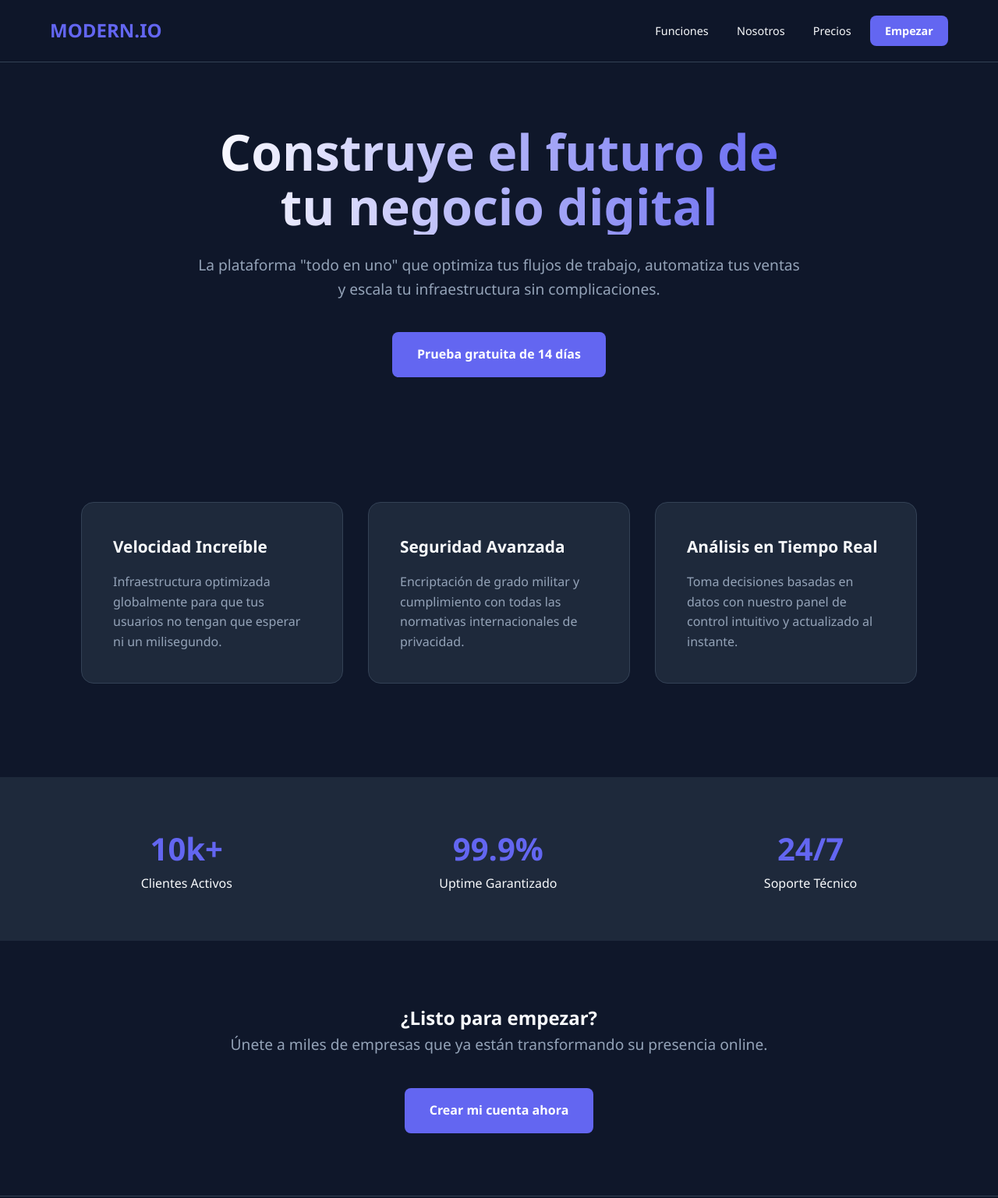
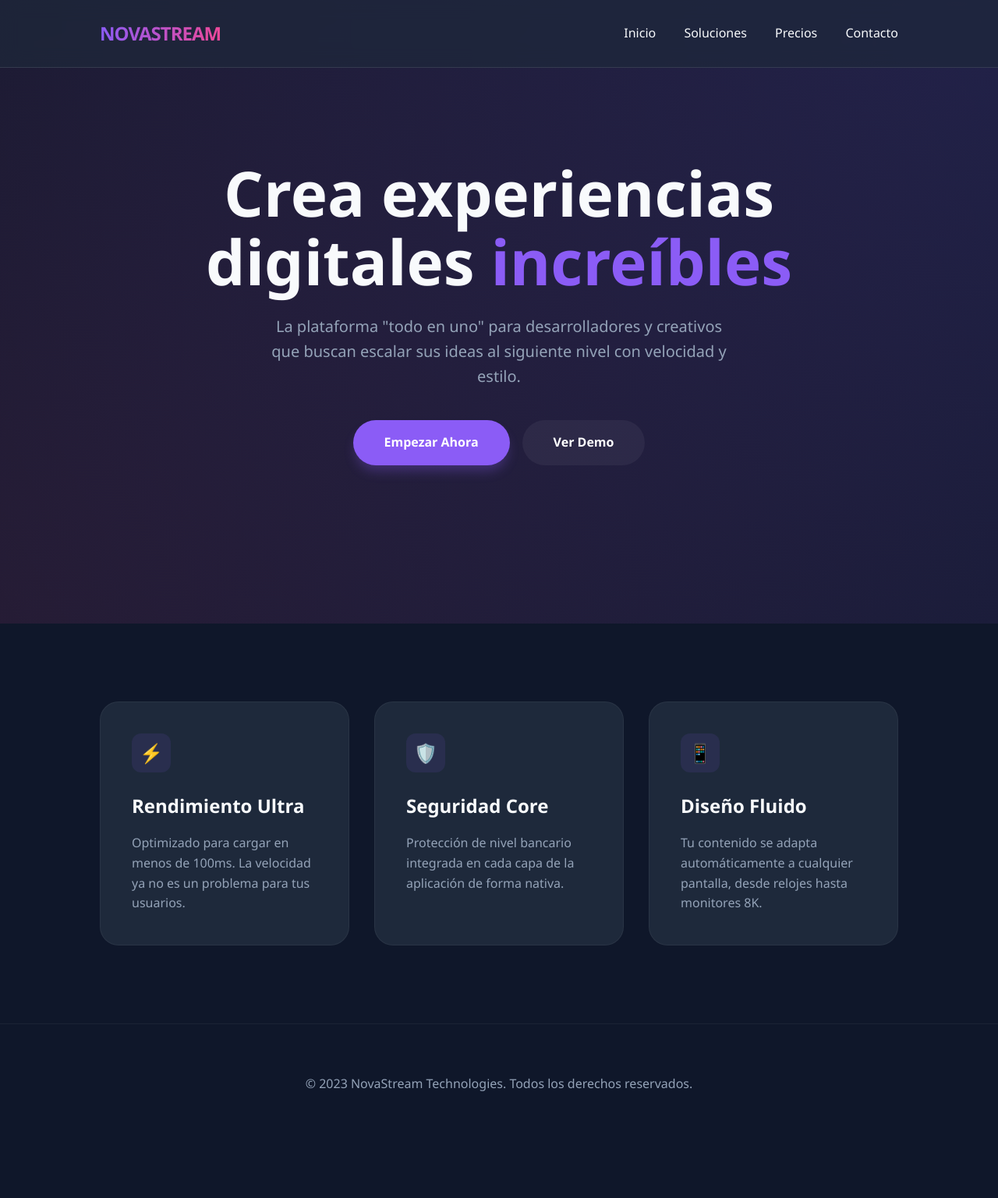
Before and after one commit to jesuismarioedit/prueba-ia, a plain HTML site: page index.html in a window 1280 px wide. Shown: the top 1537 px of the page at 78% size. After the commit the page ends 1467 px from the top, so only its background shows below. Drawn offline with Linux system fonts and the light colour scheme.

Commit message:
Página actualizada automáticamente desde n8n

```diff
--- a/index.html
+++ b/index.html
@@ -3,16 +3,16 @@
 <head>
     <meta charset="UTF-8">
     <meta name="viewport" content="width=device-width, initial-scale=1.0">
-    <title>SaaS Pro - Landing Page</title>
+    <title>NovaStream - El futuro de la tecnología</title>
     <style>
         :root {
-            --bg-color: #0f172a;
+            --primary: #8b5cf6;
+            --primary-hover: #7c3aed;
+            --bg: #0f172a;
             --card-bg: #1e293b;
             --text-main: #f8fafc;
             --text-muted: #94a3b8;
-            --accent: #6366f1;
-            --accent-hover: #4f46e5;
-            --border: #334155;
+            --glass: rgba(30, 41, 59, 0.7);
         }
 
         * {
@@ -23,144 +23,151 @@
         }
 
         body {
-            background-color: var(--bg-color);
+            background-color: var(--bg);
             color: var(--text-main);
             line-height: 1.6;
             overflow-x: hidden;
         }
 
         header {
-            height: 80px;
+            position: fixed;
+            top: 0;
+            width: 100%;
+            padding: 1.5rem 10%;
             display: flex;
+            justify-content: space-between;
             align-items: center;
-            justify-content: space-between;
-            padding: 0 5%;
-            position: fixed;
-            width: 100%;
-            top: 0;
-            background: rgba(15, 23, 42, 0.9);
-            backdrop-filter: blur(10px);
+            background: var(--glass);
+            backdrop-filter: blur(12px);
             z-index: 1000;
-            border-bottom: 1px solid var(--border);
+            border-bottom: 1px solid rgba(255, 255, 255, 0.1);
         }
 
         .logo {
             font-size: 1.5rem;
-            font-weight: 700;
-            color: var(--accent);
-            text-decoration: none;
+            font-weight: 800;
+            background: linear-gradient(90deg, #8b5cf6, #ec4899);
+            -webkit-background-clip: text;
+            -webkit-text-fill-color: transparent;
+            letter-spacing: -1px;
         }
 
         nav a {
             color: var(--text-main);
             text-decoration: none;
             margin-left: 2rem;
-            font-size: 0.9rem;
+            font-weight: 500;
             transition: color 0.3s;
         }
 
         nav a:hover {
-            color: var(--accent);
+            color: var(--primary);
         }
 
         .hero {
-            padding: 160px 5% 80px;
+            height: 100vh;
+            display: flex;
+            flex-direction: column;
+            justify-content: center;
+            align-items: center;
             text-align: center;
-            max-width: 900px;
-            margin: 0 auto;
+            padding: 0 1rem;
+            background: radial-gradient(circle at top right, rgba(139, 92, 246, 0.15), transparent),
+                        radial-gradient(circle at bottom left, rgba(236, 72, 153, 0.1), transparent);
         }
 
         .hero h1 {
-            font-size: clamp(2.5rem, 8vw, 4rem);
+            font-size: clamp(2.5rem, 8vw, 5rem);
             line-height: 1.1;
             margin-bottom: 1.5rem;
-            background: linear-gradient(to right, #fff, #6366f1);
-            -webkit-background-clip: text;
-            -webkit-text-fill-color: transparent;
+            max-width: 900px;
+            font-weight: 800;
         }
 
         .hero p {
-            font-size: 1.2rem;
+            font-size: 1.25rem;
             color: var(--text-muted);
+            max-width: 600px;
             margin-bottom: 2.5rem;
         }
 
-        .cta-button {
-            background-color: var(--accent);
-            color: white;
-            padding: 1rem 2rem;
-            border-radius: 8px;
+        .btn {
+            padding: 1rem 2.5rem;
+            border-radius: 50px;
+            font-weight: 600;
             text-decoration: none;
-            font-weight: 600;
-            transition: transform 0.2s, background 0.3s;
-            display: inline-block;
+            transition: transform 0.2s, box-shadow 0.2s;
+            cursor: pointer;
+            border: none;
         }
 
-        .cta-button:hover {
-            background-color: var(--accent-hover);
+        .btn-primary {
+            background: var(--primary);
+            color: white;
+            box-shadow: 0 10px 15px -3px rgba(139, 92, 246, 0.3);
+        }
+
+        .btn-primary:hover {
             transform: translateY(-2px);
+            background: var(--primary-hover);
+            box-shadow: 0 20px 25px -5px rgba(139, 92, 246, 0.4);
         }
 
         .features {
-            padding: 80px 5%;
+            padding: 100px 10%;
             display: grid;
             grid-template-columns: repeat(auto-fit, minmax(300px, 1fr));
             gap: 2rem;
-            max-width: 1200px;
-            margin: 0 auto;
         }
 
         .card {
             background: var(--card-bg);
             padding: 2.5rem;
-            border-radius: 16px;
-            border: 1px solid var(--border);
-            transition: border-color 0.3s;
+            border-radius: 24px;
+            border: 1px solid rgba(255, 255, 255, 0.05);
+            transition: transform 0.3s;
         }
 
         .card:hover {
-            border-color: var(--accent);
+            transform: translateY(-10px);
+            border-color: var(--primary);
+        }
+
+        .card-icon {
+            width: 50px;
+            height: 50px;
+            background: rgba(139, 92, 246, 0.1);
+            border-radius: 12px;
+            display: flex;
+            align-items: center;
+            justify-content: center;
+            margin-bottom: 1.5rem;
+            color: var(--primary);
+            font-size: 1.5rem;
         }
 
         .card h3 {
             margin-bottom: 1rem;
-            font-size: 1.3rem;
+            font-size: 1.5rem;
         }
 
         .card p {
             color: var(--text-muted);
         }
 
-        .stats {
-            background: #1e293b;
-            padding: 60px 5%;
-            margin-top: 40px;
-            display: flex;
-            justify-content: space-around;
-            flex-wrap: wrap;
-            gap: 2rem;
+        footer {
+            padding: 4rem 10%;
             text-align: center;
-        }
-
-        .stat-item h2 {
-            font-size: 2.5rem;
-            color: var(--accent);
-        }
-
-        .footer {
-            padding: 40px 5%;
-            border-top: 1px solid var(--border);
-            text-align: center;
+            border-top: 1px solid rgba(255, 255, 255, 0.05);
             color: var(--text-muted);
-            font-size: 0.9rem;
         }
 
         @media (max-width: 768px) {
             nav {
                 display: none;
             }
-            .hero {
-                padding-top: 120px;
+            .hero h1 {
+                font-size: 3rem;
             }
         }
     </style>
@@ -168,60 +175,47 @@
 <body>
 
     <header>
-        <a href="#" class="logo">MODERN.IO</a>
+        <div class="logo">NOVASTREAM</div>
         <nav>
-            <a href="#features">Funciones</a>
-            <a href="#about">Nosotros</a>
-            <a href="#pricing">Precios</a>
-            <a href="#" class="cta-button" style="padding: 0.5rem 1.2rem; margin-left: 20px;">Empezar</a>
+            <a href="#">Inicio</a>
+            <a href="#features">Soluciones</a>
+            <a href="#">Precios</a>
+            <a href="#">Contacto</a>
         </nav>
     </header>
 
+    <main>
         <section class="hero">
-        <h1>Construye el futuro de tu negocio digital</h1>
-        <p>La plataforma "todo en uno" que optimiza tus flujos de trabajo, automatiza tus ventas y escala tu infraestructura sin complicaciones.</p>
-        <a href="#" class="cta-button">Prueba gratuita de 14 días</a>
+            <h1>Crea experiencias digitales <span style="color: var(--primary)">increíbles</span></h1>
+            <p>La plataforma "todo en uno" para desarrolladores y creativos que buscan escalar sus ideas al siguiente nivel con velocidad y estilo.</p>
+            <div style="display: flex; gap: 1rem;">
+                <a href="#" class="btn btn-primary">Empezar Ahora</a>
+                <a href="#" class="btn" style="background: rgba(255,255,255,0.05); color: white;">Ver Demo</a>
+            </div>
         </section>
 
         <section class="features" id="features">
             <div class="card">
-            <h3>Velocidad Increíble</h3>
-            <p>Infraestructura optimizada globalmente para que tus usuarios no tengan que esperar ni un milisegundo.</p>
+                <div class="card-icon">⚡</div>
+                <h3>Rendimiento Ultra</h3>
+                <p>Optimizado para cargar en menos de 100ms. La velocidad ya no es un problema para tus usuarios.</p>
             </div>
             <div class="card">
-            <h3>Seguridad Avanzada</h3>
-            <p>Encriptación de grado militar y cumplimiento con todas las normativas internacionales de privacidad.</p>
+                <div class="card-icon">🛡️</div>
+                <h3>Seguridad Core</h3>
+                <p>Protección de nivel bancario integrada en cada capa de la aplicación de forma nativa.</p>
             </div>
             <div class="card">
-            <h3>Análisis en Tiempo Real</h3>
-            <p>Toma decisiones basadas en datos con nuestro panel de control intuitivo y actualizado al instante.</p>
+                <div class="card-icon">📱</div>
+                <h3>Diseño Fluido</h3>
+                <p>Tu contenido se adapta automáticamente a cualquier pantalla, desde relojes hasta monitores 8K.</p>
             </div>
         </section>
+    </main>
 
-    <div class="stats">
-        <div class="stat-item">
-            <h2>10k+</h2>
-            <p>Clientes Activos</p>
-        </div>
-        <div class="stat-item">
-            <h2>99.9%</h2>
-            <p>Uptime Garantizado</p>
-        </div>
-        <div class="stat-item">
-            <h2>24/7</h2>
-            <p>Soporte Técnico</p>
-        </div>
-    </div>
-
-    <section class="hero" style="padding: 80px 5%;">
-        <h2>¿Listo para empezar?</h2>
-        <p>Únete a miles de empresas que ya están transformando su presencia online.</p>
-        <a href="#" class="cta-button">Crear mi cuenta ahora</a>
-    </section>
-
-    <footer class="footer">
-        <p>&copy; 2023 MODERN.IO - Todos los derechos reservados.</p>
+    <footer>
+        <p>&copy; 2023 NovaStream Technologies. Todos los derechos reservados.</p>
     </footer>
 
 </body>
-</html></html>
+</html>
```
Lines whose indentation alone changed are shown as unchanged.
